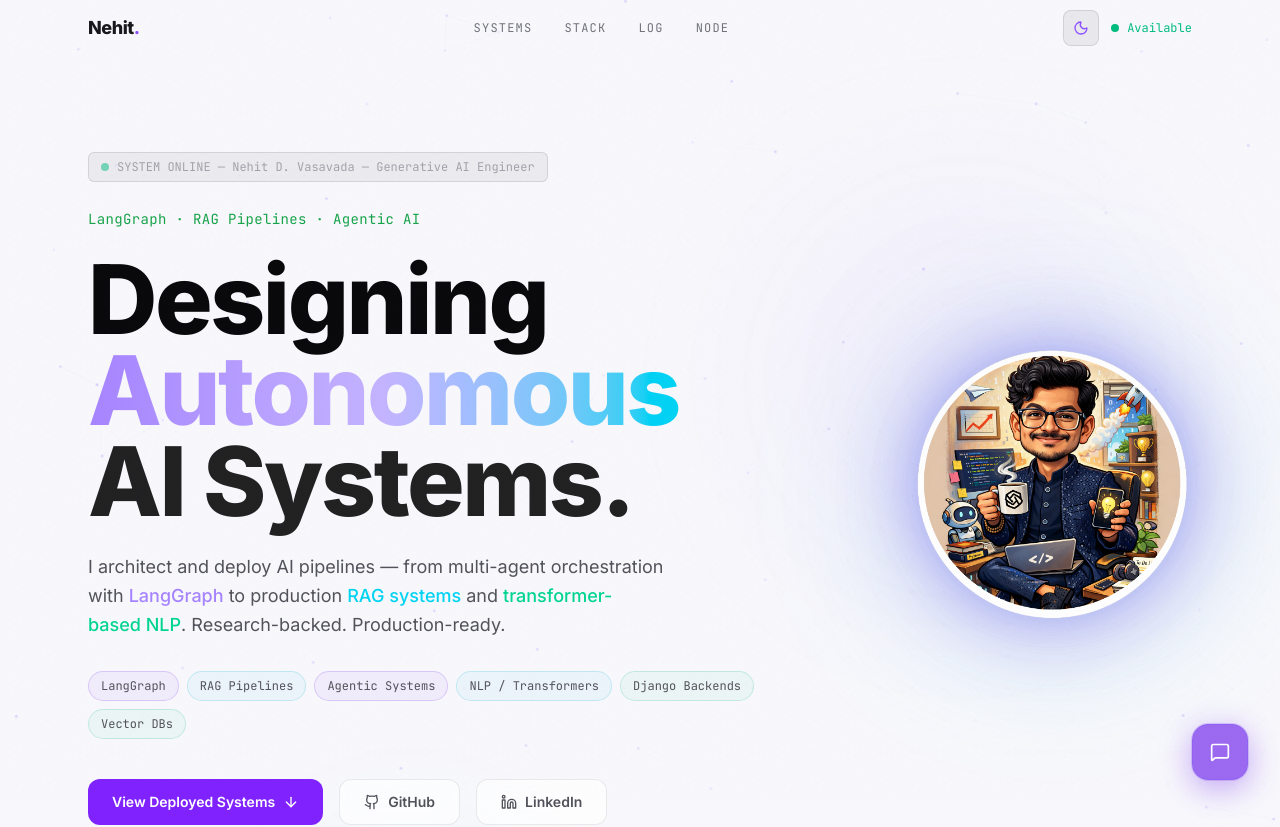
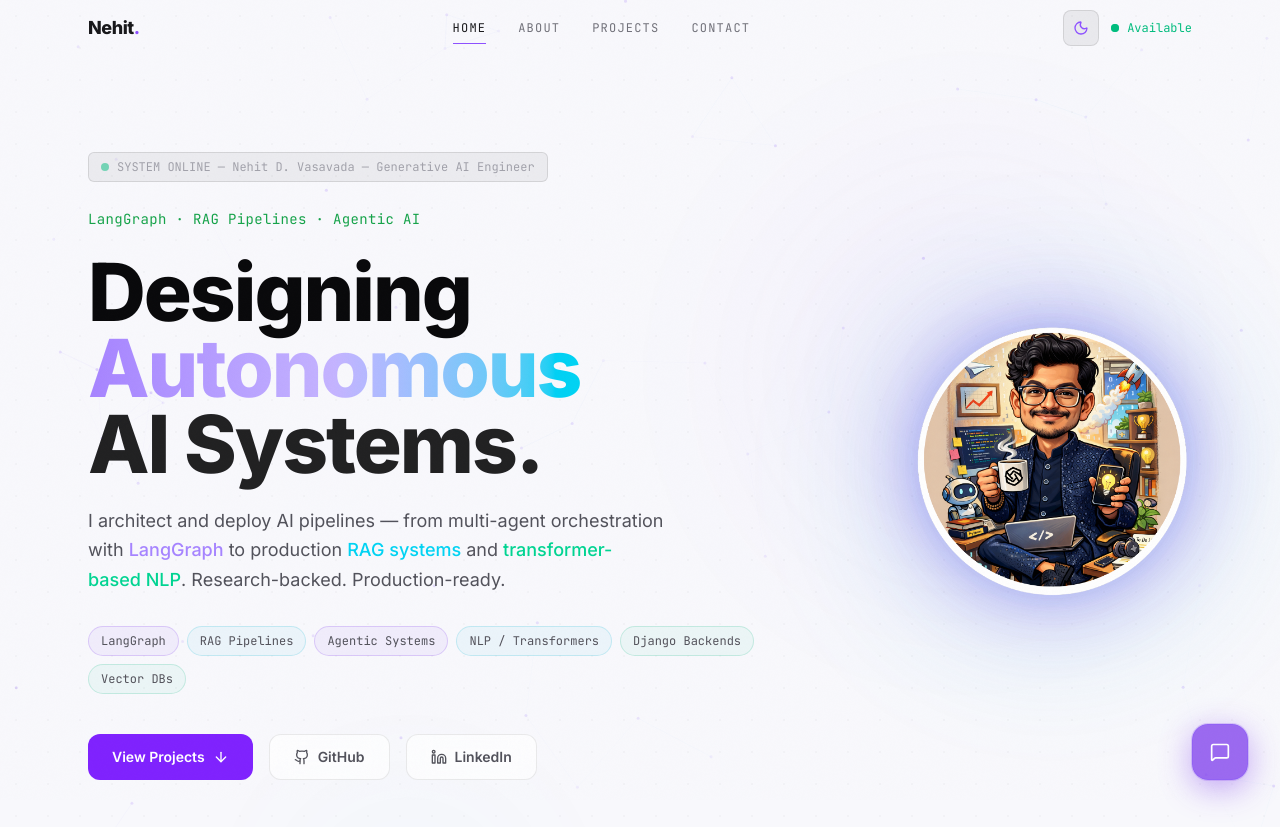
Before and after one commit to nehit07/portfolio, a Next.js app: page / in a window 1280 px wide. Shown: the top 827 px of the page. Built offline with nearby package versions, Linux system fonts and the light colour scheme.

Commit message:
Added responsiveness

```diff
--- a/app/globals.css
+++ b/app/globals.css
@@ -481,6 +481,46 @@
 }
 
 /* ============================================================
+   FLUID TYPOGRAPHY & MOBILE RESPONSIVENESS
+   ============================================================ */
+
+/* Scroll offset so sticky nav doesn't cover section heads */
+html {
+  scroll-padding-top: 4rem;
+}
+
+/* Fluid headings */
+h1,
+.heading-xl {
+  font-size: clamp(2.25rem, 5vw + 1rem, 5rem);
+}
+
+h2,
+.heading-lg {
+  font-size: clamp(1.75rem, 3vw + 1rem, 3.25rem);
+}
+
+/* Touch-friendly interactive elements on mobile */
+@media (max-width: 767px) {
+
+  a,
+  button {
+    min-height: 44px;
+  }
+
+  /* Prevent horizontal overflow from any source */
+  main,
+  section {
+    max-width: 100vw;
+  }
+}
+
+/* Mobile nav drawer z-index */
+.z-45 {
+  z-index: 45;
+}
+
+/* ============================================================
    REDUCED MOTION SUPPORT
    ============================================================ */
 @media (prefers-reduced-motion: reduce) {
--- a/components/ArchitectureMap.tsx
+++ b/components/ArchitectureMap.tsx
@@ -71,7 +71,7 @@
     const isDark = theme === "dark";
 
     return (
-        <section className="relative py-28 overflow-hidden">
+        <section id="about" className="relative py-28 overflow-hidden">
             {/* Aurora */}
             <div
                 className="aurora aurora-cyan absolute"
--- a/components/ContactNode.tsx
+++ b/components/ContactNode.tsx
@@ -48,7 +48,7 @@
     const isDark = theme === "dark";
 
     return (
-        <section id="node" className="relative py-28 overflow-hidden">
+        <section id="contact" className="relative py-28 overflow-hidden">
             {/* Aurora */}
             <div
                 className="aurora aurora-violet absolute"
@@ -69,9 +69,9 @@
                         CONTACT NODE
                     </motion.span>
                     <motion.h2 variants={fadeUp} className="text-4xl md:text-5xl font-bold" style={{ color: "var(--text-heading)" }}>
-                        Initialize{" "}
+                        Let&apos;s Build Something{" "}
                         <span className="bg-gradient-to-r from-violet-400 to-cyan-400 bg-clip-text text-transparent">
-                            Connection
+                            Intelligent Together
                         </span>
                     </motion.h2>
                     <motion.p variants={fadeUp} className="mt-4 max-w-md mx-auto" style={{ color: "var(--text-secondary)" }}>
--- a/components/DeployedSystems.tsx
+++ b/components/DeployedSystems.tsx
@@ -238,7 +238,7 @@
     const isDark = theme === "dark";
 
     return (
-        <section id="systems" className="relative py-28 overflow-hidden">
+        <section id="projects" className="relative py-28 overflow-hidden">
             {/* Aurora */}
             <div
                 className="aurora aurora-violet absolute"
--- a/components/HeroTerminal.tsx
+++ b/components/HeroTerminal.tsx
@@ -122,7 +122,7 @@
     const isDark = theme === "dark";
 
     return (
-        <section className="relative min-h-screen flex flex-col justify-center overflow-hidden pt-14">
+        <section id="home" className="relative min-h-screen flex flex-col justify-center overflow-hidden pt-14">
             {/* Neural canvas background */}
             <div className="absolute inset-0 z-0">
                 <NeuralCanvas />
@@ -235,10 +235,10 @@
                         className="flex flex-wrap gap-4"
                     >
                         <a
-                            href="#systems"
+                            href="#projects"
                             className="group flex items-center gap-2 bg-violet-600 hover:bg-violet-500 text-white px-6 py-3 rounded-xl font-semibold text-sm transition-all duration-200 hover:shadow-[0_0_24px_rgba(124,58,237,0.4)]"
                         >
-                            View Deployed Systems
+                            View Projects
                             <ArrowDown size={16} className="transition-transform group-hover:translate-y-1" />
                         </a>
                         <a
--- a/components/NavBar.tsx
+++ b/components/NavBar.tsx
@@ -1,31 +1,75 @@
 "use client";
 
-import { useEffect, useState } from "react";
+import { useEffect, useState, useCallback } from "react";
 import Link from "next/link";
-import { motion, useScroll, useTransform } from "framer-motion";
+import { motion, AnimatePresence, useScroll, useTransform } from "framer-motion";
 import { useTheme } from "./ThemeProvider";
 import { ThemeToggle } from "./ThemeToggle";
+import { Menu, X } from "lucide-react";
 
 const NAV_LINKS = [
-    { label: "Systems", href: "#systems" },
-    { label: "Stack", href: "#stack" },
-    { label: "Log", href: "#log" },
-    { label: "Node", href: "#node" },
+    { label: "Home", href: "#home" },
+    { label: "About", href: "#about" },
+    { label: "Projects", href: "#projects" },
+    { label: "Contact", href: "#contact" },
 ];
 
 export function NavBar() {
     const [scrolled, setScrolled] = useState(false);
+    const [activeSection, setActiveSection] = useState("home");
+    const [mobileOpen, setMobileOpen] = useState(false);
     const { scrollY } = useScroll();
     const backdropBlur = useTransform(scrollY, [0, 60], [8, 20]);
     const { theme } = useTheme();
     const isDark = theme === "dark";
 
+    // ── Scroll detection ───────────────────────────────────────────────
     useEffect(() => {
         const unsub = scrollY.on("change", (v) => setScrolled(v > 40));
         return unsub;
     }, [scrollY]);
 
+    // ── Active section tracking via IntersectionObserver ────────────────
+    useEffect(() => {
+        const sectionIds = NAV_LINKS.map((l) => l.href.slice(1));
+        const observers: IntersectionObserver[] = [];
+
+        sectionIds.forEach((id) => {
+            const el = document.getElementById(id);
+            if (!el) return;
+
+            const obs = new IntersectionObserver(
+                ([entry]) => {
+                    if (entry.isIntersecting) {
+                        setActiveSection(id);
+                    }
+                },
+                { rootMargin: "-40% 0px -55% 0px", threshold: 0 }
+            );
+            obs.observe(el);
+            observers.push(obs);
+        });
+
+        return () => observers.forEach((o) => o.disconnect());
+    }, []);
+
+    // ── Lock body scroll when mobile drawer is open ────────────────────
+    useEffect(() => {
+        document.body.style.overflow = mobileOpen ? "hidden" : "";
+        return () => { document.body.style.overflow = ""; };
+    }, [mobileOpen]);
+
+    const handleNavClick = useCallback((href: string) => {
+        setMobileOpen(false);
+        // Smooth scroll handled by CSS `scroll-behavior: smooth` on <html>
+        const el = document.getElementById(href.slice(1));
+        if (el) {
+            el.scrollIntoView({ behavior: "smooth", block: "start" });
+        }
+    }, []);
+
     return (
+        <>
             <motion.header
                 initial={{ opacity: 0, y: -12 }}
                 animate={{ opacity: 1, y: 0 }}
@@ -53,33 +97,129 @@
                         Nehit<span className="text-violet-500">.</span>
                     </Link>
 
-                {/* Nav Links */}
+                    {/* Desktop Nav Links */}
                     <nav className="hidden md:flex items-center gap-8">
-                    {NAV_LINKS.map((link) => (
-                        <a
+                        {NAV_LINKS.map((link) => {
+                            const isActive = activeSection === link.href.slice(1);
+                            return (
+                                <button
                                     key={link.href}
-                            href={link.href}
-                            className={`text-xs font-mono uppercase tracking-widest transition-colors duration-200 ${isDark ? "text-zinc-500 hover:text-zinc-200" : "text-zinc-500 hover:text-zinc-800"}`}
+                                    onClick={() => handleNavClick(link.href)}
+                                    className="nav-link relative text-xs font-mono uppercase tracking-widest transition-colors duration-200 py-1"
+                                    style={{
+                                        color: isActive
+                                            ? isDark ? "#e4e4e7" : "#18181b"
+                                            : isDark ? "#71717a" : "#71717a",
+                                    }}
                                 >
                                     {link.label}
-                        </a>
-                    ))}
+                                    {/* Active indicator */}
+                                    {isActive && (
+                                        <motion.span
+                                            layoutId="nav-active"
+                                            className="absolute -bottom-1 left-0 right-0 h-px bg-violet-500"
+                                            transition={{ type: "spring", stiffness: 400, damping: 30 }}
+                                        />
+                                    )}
+                                </button>
+                            );
+                        })}
                     </nav>
 
-                {/* Right side — Theme Toggle + Status */}
+                    {/* Right side — Theme Toggle + Status + Hamburger */}
                     <div className="flex items-center gap-3">
                         <ThemeToggle />
-                    <div className="flex items-center gap-2">
+                        {/* Status dot — desktop only */}
+                        <div className="hidden sm:flex items-center gap-2">
                             <span className="relative flex h-2 w-2">
                                 <span className="animate-ping absolute inline-flex h-full w-full rounded-full bg-emerald-400 opacity-75" />
                                 <span className="relative inline-flex rounded-full h-2 w-2 bg-emerald-500" />
                             </span>
-                        <span className="font-mono text-xs text-emerald-500 hidden sm:block">
+                            <span className="font-mono text-xs text-emerald-500">
                                 Available
                             </span>
                         </div>
+                        {/* Hamburger — mobile only */}
+                        <button
+                            onClick={() => setMobileOpen((v) => !v)}
+                            className="md:hidden flex items-center justify-center w-10 h-10 rounded-lg transition-colors"
+                            style={{
+                                color: isDark ? "#e4e4e7" : "#18181b",
+                                background: mobileOpen
+                                    ? isDark ? "rgba(255,255,255,0.06)" : "rgba(0,0,0,0.05)"
+                                    : "transparent",
+                            }}
+                            aria-label={mobileOpen ? "Close menu" : "Open menu"}
+                        >
+                            {mobileOpen ? <X size={20} /> : <Menu size={20} />}
+                        </button>
                     </div>
                 </div>
             </motion.header>
+
+            {/* ── Mobile Drawer ─────────────────────────────────────────────── */}
+            <AnimatePresence>
+                {mobileOpen && (
+                    <>
+                        {/* Backdrop */}
+                        <motion.div
+                            initial={{ opacity: 0 }}
+                            animate={{ opacity: 1 }}
+                            exit={{ opacity: 0 }}
+                            transition={{ duration: 0.2 }}
+                            className="fixed inset-0 z-40 md:hidden"
+                            style={{ background: isDark ? "rgba(0,0,0,0.6)" : "rgba(0,0,0,0.3)" }}
+                            onClick={() => setMobileOpen(false)}
+                        />
+                        {/* Drawer panel */}
+                        <motion.nav
+                            initial={{ opacity: 0, y: -8 }}
+                            animate={{ opacity: 1, y: 0 }}
+                            exit={{ opacity: 0, y: -8 }}
+                            transition={{ duration: 0.25, ease: [0.22, 1, 0.36, 1] }}
+                            className="fixed top-14 left-0 right-0 z-45 md:hidden px-6 pb-6 pt-4"
+                            style={{
+                                background: isDark ? "rgba(8,8,16,0.96)" : "rgba(248,248,252,0.97)",
+                                backdropFilter: "blur(24px)",
+                                WebkitBackdropFilter: "blur(24px)",
+                                borderBottom: `1px solid ${isDark ? "rgba(255,255,255,0.06)" : "rgba(0,0,0,0.06)"}`,
+                            }}
+                        >
+                            <div className="flex flex-col gap-1">
+                                {NAV_LINKS.map((link) => {
+                                    const isActive = activeSection === link.href.slice(1);
+                                    return (
+                                        <button
+                                            key={link.href}
+                                            onClick={() => handleNavClick(link.href)}
+                                            className="text-left font-mono text-sm uppercase tracking-widest px-4 py-3 rounded-xl transition-all duration-200"
+                                            style={{
+                                                color: isActive
+                                                    ? isDark ? "#f4f4f5" : "#09090b"
+                                                    : isDark ? "#71717a" : "#71717a",
+                                                background: isActive
+                                                    ? isDark ? "rgba(124,58,237,0.1)" : "rgba(124,58,237,0.06)"
+                                                    : "transparent",
+                                                borderLeft: isActive ? "2px solid #7c3aed" : "2px solid transparent",
+                                            }}
+                                        >
+                                            {link.label}
+                                        </button>
+                                    );
+                                })}
+                            </div>
+                            {/* Mobile status */}
+                            <div className="flex items-center gap-2 mt-4 pt-4" style={{ borderTop: `1px solid ${isDark ? "rgba(255,255,255,0.06)" : "rgba(0,0,0,0.06)"}` }}>
+                                <span className="relative flex h-2 w-2">
+                                    <span className="animate-ping absolute inline-flex h-full w-full rounded-full bg-emerald-400 opacity-75" />
+                                    <span className="relative inline-flex rounded-full h-2 w-2 bg-emerald-500" />
+                                </span>
+                                <span className="font-mono text-xs text-emerald-500">Available for opportunities</span>
+                            </div>
+                        </motion.nav>
+                    </>
+                )}
+            </AnimatePresence>
+        </>
     );
 }
```
Lines whose indentation alone changed are shown as unchanged.
